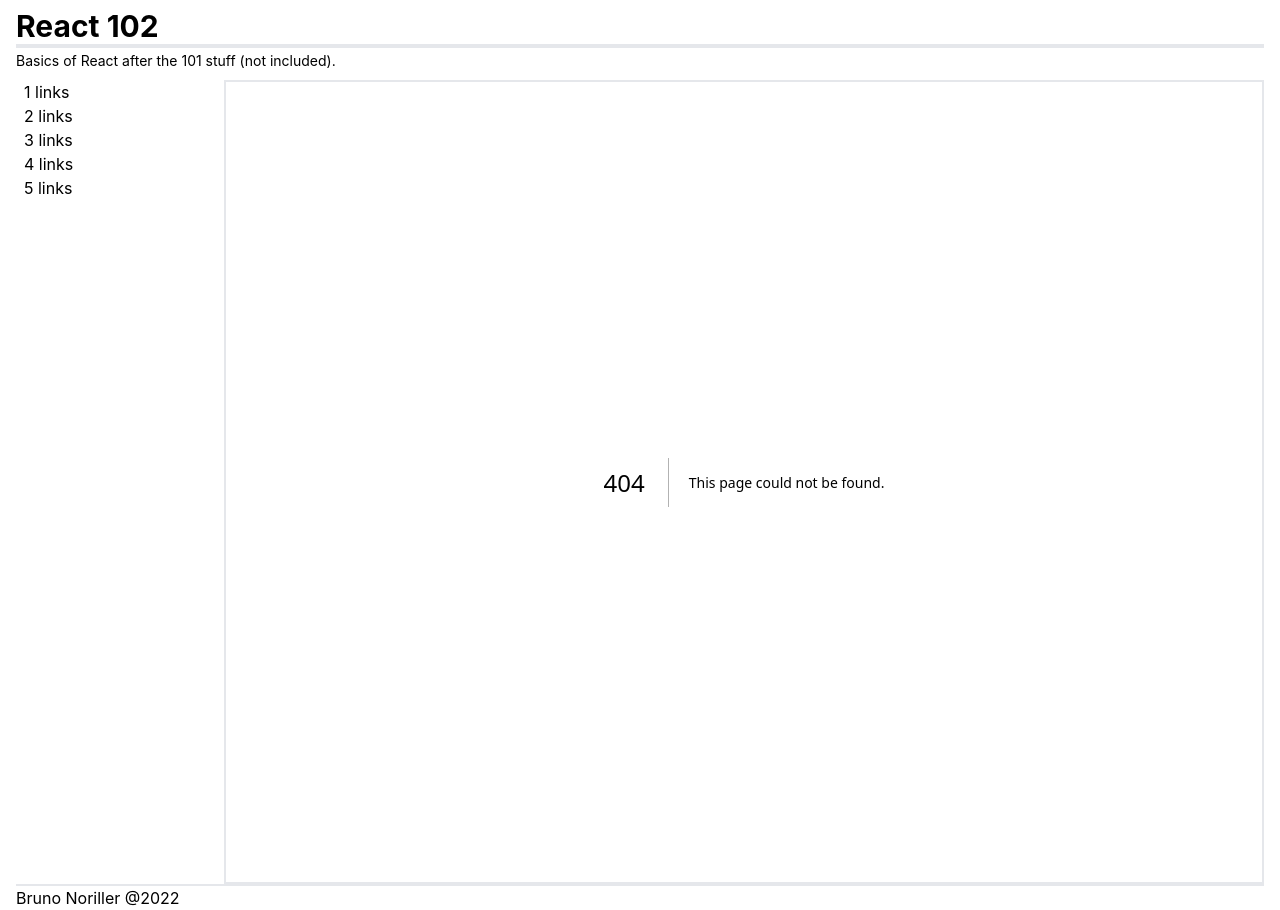
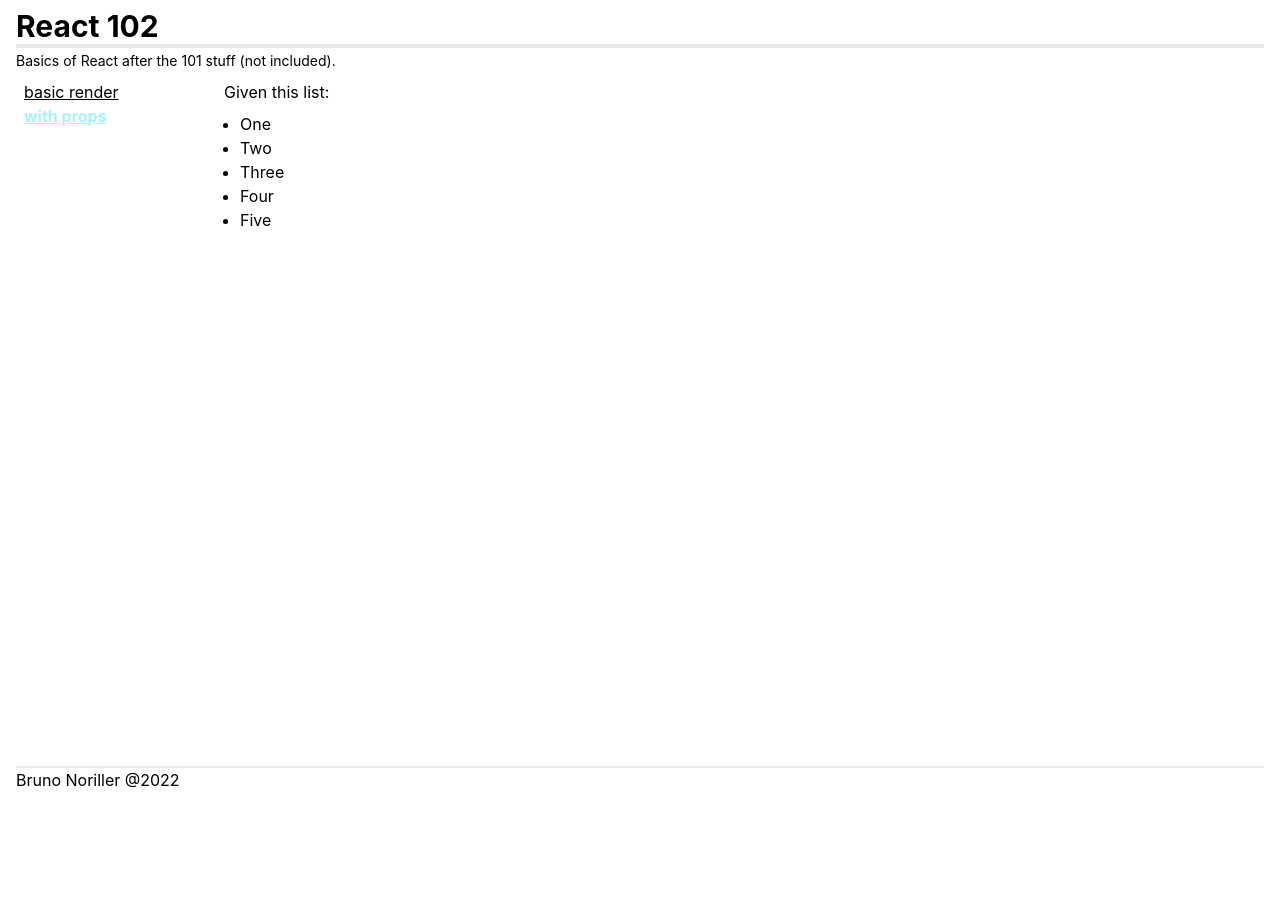
Before and after one commit to Noriller/react102, a Next.js app: page /2-props in a window 1280 px wide. Before the commit this address had no page. After the commit the page ends 800 px from the top, so only its background shows below. Built offline with nearby package versions, Linux system fonts and the light colour scheme.

Commit message:
adding first two pages

```diff
--- /dev/null
+++ b/pages/1-basic.tsx
@@ -0,0 +1,5 @@
+export default function Basic() {
+  return (
+    <div>This receives nothing and just renders whatever is already there.</div>
+  );
+}
--- /dev/null
+++ b/pages/2-props.tsx
@@ -0,0 +1,55 @@
+import { useState } from 'react';
+
+export default function Props() {
+  const [state, setState] = useState(0);
+  const handleClick = (val: number) => {
+    setState(val);
+  };
+
+  const list: [number, string][] = [
+    [1, 'One'],
+    [2, 'Two'],
+    [3, 'Three'],
+    [4, 'Four'],
+    [5, 'Five'],
+  ];
+
+  return (
+    <div>
+      <p>Given this list:</p>
+      <ul className='my-2 ml-4 list-disc'>
+        {list.map(([num, text]) => (
+          <li key={num} className='hover:text-blue-500'>
+            <button
+              onClick={() => handleClick(num)}
+              className={`${state === num ? 'underline text-red-300' : ''}`}>
+              {text}
+            </button>
+          </li>
+        ))}
+      </ul>
+      <div className='mt-4'>
+        {Boolean(state) && (
+          <>
+            <CustomElement value={state} />
+            <div className='mt-4'>
+              <p>
+                The component above takes a{' '}
+                <pre className='inline bg-slate-600'>value</pre> prop and
+                renders something based on it.
+              </p>
+            </div>
+          </>
+        )}
+      </div>
+    </div>
+  );
+}
+
+function CustomElement({ value }: { value: number }) {
+  return (
+    <div className='text-xl'>{`The value is: ${value} and it's a ${
+      value % 2 === 0 ? 'even' : 'odd'
+    } number`}</div>
+  );
+}
--- a/pages/_app.tsx
+++ b/pages/_app.tsx
@@ -2,6 +2,7 @@
 import Head from 'next/head';
 import '../styles/globals.css';
 import { SideBar } from '../src/SideBar';
+import Link from 'next/link';
 
 export default function App({ Component, pageProps }: AppProps) {
   return (
@@ -14,7 +15,9 @@
         />
       </Head>
       <header className='h-auto mb-2'>
-        <h1 className='font-bold text-3xl border-b-4'>React 102</h1>
+        <Link href='/'>
+          <h1 className='font-bold text-3xl border-b-4'>React 102</h1>
+        </Link>
         <span className='text-sm'>
           Basics of React after the 101 stuff (not included).
         </span>
@@ -23,7 +26,7 @@
         <aside className='w-1/6 h-full px-2'>
           <SideBar />
         </aside>
-        <main className='w-5/6 border-2'>
+        <main className='w-5/6'>
           <Component {...pageProps} />
         </main>
       </div>
--- a/pages/index.tsx
+++ b/pages/index.tsx
@@ -1,7 +1,18 @@
 import Head from 'next/head'
 import Image from 'next/image'
-import styles from '../styles/Home.module.css'
+import Link from 'next/link';
+import styles from '../styles/Home.module.css';
 
 export default function Home() {
-  return <>test</>;
+  return (
+    <section>
+      <p>Use the links on the left to navigate the examples.</p>
+      <p>
+        The code is in the{' '}
+        <a target='_blank' href='https://github.com' rel='noreferrer'>
+          Github
+        </a>
+      </p>
+    </section>
+  );
 }
--- a/src/SideBar.tsx
+++ b/src/SideBar.tsx
@@ -1,11 +1,29 @@
+import Link from 'next/link';
+import { useRouter } from 'next/router';
+
 export function SideBar() {
+  const router = useRouter();
+
+  const routes: [string, string, boolean][] = [
+    ['/1-basic', 'basic render'],
+    ['/2-props', 'with props'],
+  ].map(([href, name]) => [href, name, href === router.asPath]);
+
   return (
-    <ol>
-      <li>1 links</li>
-      <li>2 links</li>
-      <li>3 links</li>
-      <li>4 links</li>
-      <li>5 links</li>
-    </ol>
+    <ul>
+      {routes.map(([href, name, active]) => {
+        return (
+          <li key={href} className='hover:text-blue-500'>
+            <Link
+              href={href}
+              className={`${
+                active ? 'text-cyan-200 font-bold' : ''
+              } underline`}>
+              {name}
+            </Link>
+          </li>
+        );
+      })}
+    </ul>
   );
 }
--- a/tailwind.config.js
+++ b/tailwind.config.js
@@ -2,8 +2,9 @@
 module.exports = {
   content: [
     "./app/**/*.{js,ts,jsx,tsx}",
+    "./components/**/*.{js,ts,jsx,tsx}",
     "./pages/**/*.{js,ts,jsx,tsx}",
-    "./components/**/*.{js,ts,jsx,tsx}",
+    "./src/**/*.{js,ts,jsx,tsx}",
   ],
   theme: {
     extend: {},
```
